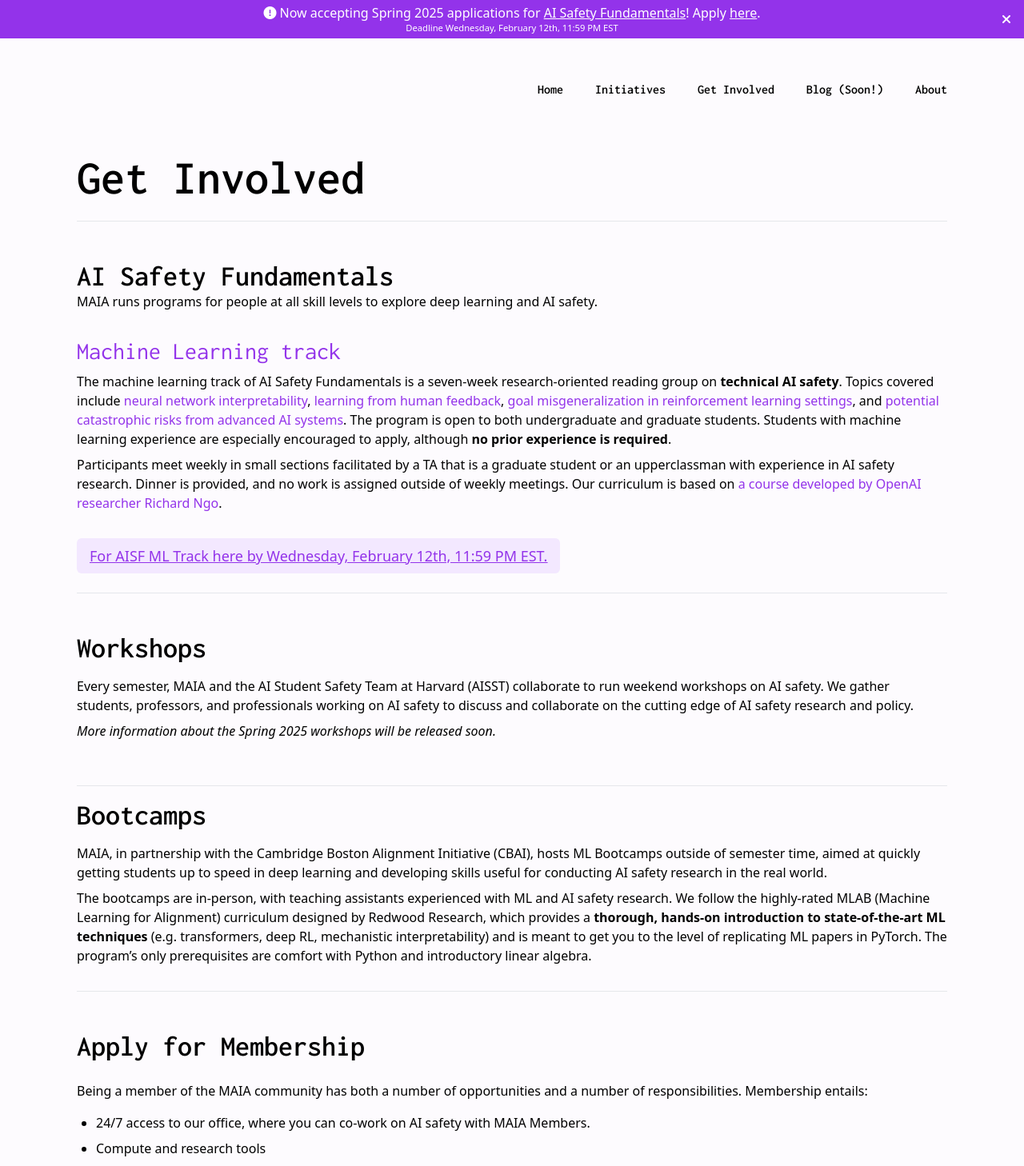
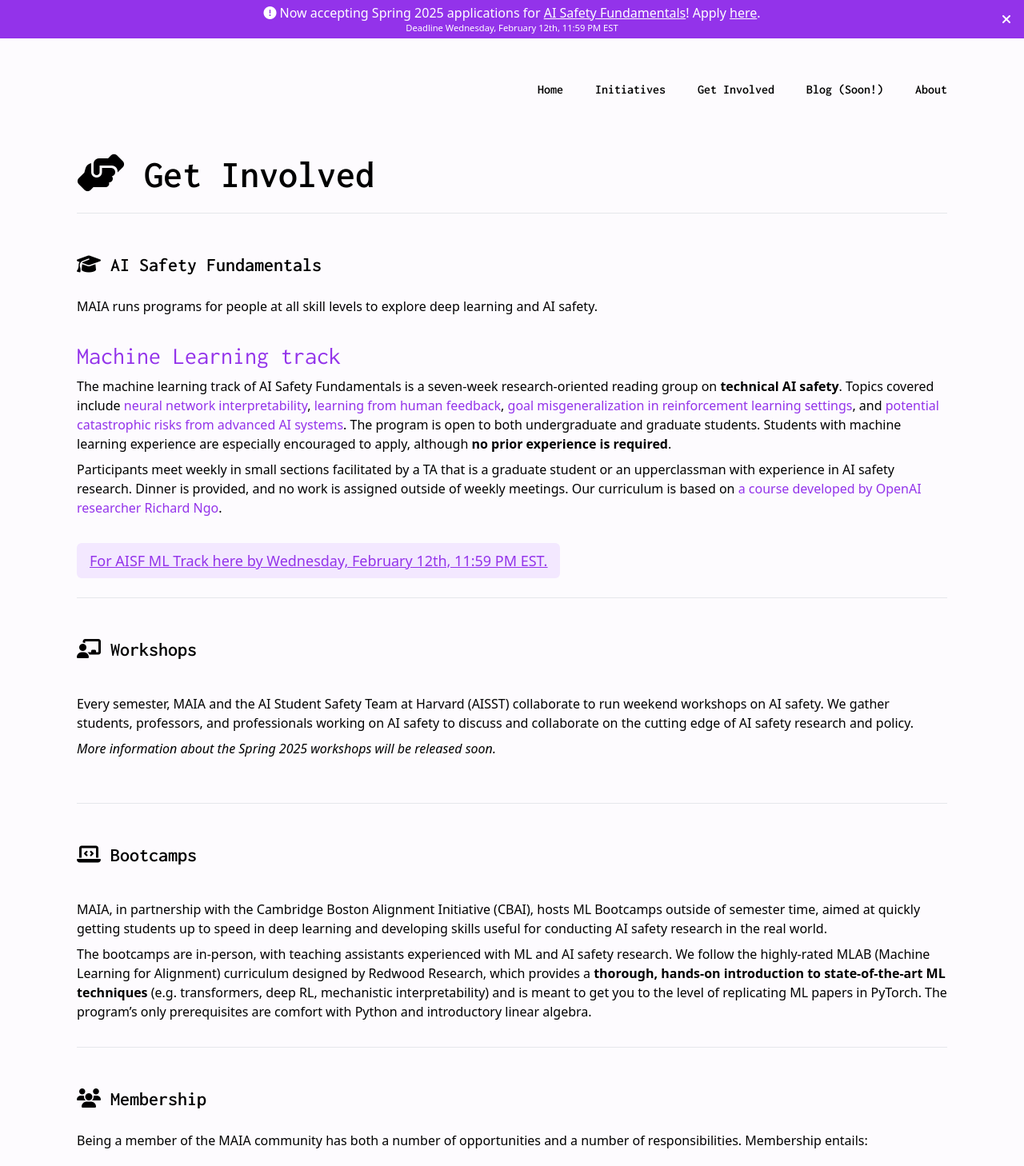
Before and after one commit to MIT-AI-Alignment/maia-website, a SvelteKit app: page /getinvolved in a window 1280 px wide. Shown: the top 1458 px of the page at 80% size. Built offline with nearby package versions, Linux system fonts and the light colour scheme.

Commit message:
feat: refactor sections in "Get Involved" for dynamic rendering

```diff
--- a/src/routes/about/+page.svelte
+++ b/src/routes/about/+page.svelte
@@ -17,8 +17,8 @@
 	<Navbar />
 	<!-- Meet the Team -->
 	<div class="px-8 md:px-24 min-h-[90vh]">
-		<h1 class="pt-48 text-6xl w-2/3 font-heading font-[550]">Meet the Team</h1>
-		<h2 class="pt-48 text-2xl font-heading font-[550]">Executive Board</h2>
+		<h1 class="pt-48 text-4xl w-2/3 font-heading font-[550]">Meet the Team</h1>
+		<h2 class="pt-12 text-2xl font-heading font-[550]">Executive Board</h2>
 		<Execs></Execs>
 		<h2 class="pt-4 text-2xl font-heading font-[550]">Advisors</h2>
 		<Advisors></Advisors>
--- a/src/routes/components/navbar.svelte
+++ b/src/routes/components/navbar.svelte
@@ -77,7 +77,8 @@
 								on:mouseenter={() => (activeDropdown = item.label)}
 								on:mouseleave={(e) => {
 									// Check if we're not moving to the dropdown content
-									const relatedTarget = e.relatedTarget instanceof HTMLElement ? e.relatedTarget : null;
+									const relatedTarget =
+										e.relatedTarget instanceof HTMLElement ? e.relatedTarget : null;
 									if (relatedTarget && !e.currentTarget.contains(relatedTarget)) {
 										activeDropdown = null;
 									}
--- a/src/routes/getinvolved/+page.svelte
+++ b/src/routes/getinvolved/+page.svelte
@@ -1,4 +1,6 @@
-<script>
+<script lang="ts">
+	import type { ComponentType } from 'svelte';
+
 	import Membership from './Membership.svelte';
 
 	import Footer from '../components/footer.svelte';
@@ -9,6 +11,68 @@
 	import Workshops from './Workshops.svelte';
 	import Calendar from './Calendar.svelte';
 	import { CONFIG } from '$lib/config';
+
+	type SectionContent = {
+		component: ComponentType | null;
+		customContent?: boolean;
+		render?: () => {
+			html: string;
+			components: {
+				showML: boolean;
+				showGov: boolean;
+			};
+		};
+	};
+
+	type Section = {
+		id: string;
+		title: string;
+		icon: string;
+		content: () => SectionContent;
+	};
+
+	const sections: Section[] = [
+		{
+			id: 'aisf',
+			title: 'AI Safety Fundamentals',
+			icon: 'fa-solid fa-graduation-cap',
+			content: () => ({
+				component: null,
+				customContent: true,
+				render: () => ({
+					html: '<p>MAIA runs programs for people at all skill levels to explore deep learning and AI safety.</p>',
+					components: {
+						showML: CONFIG.aisf_ml.visible,
+						showGov: CONFIG.aisf_gov.visible
+					}
+				})
+			})
+		},
+		{
+			id: 'workshops',
+			title: 'Workshops',
+			icon: 'fa-solid fa-chalkboard-user',
+			content: () => ({ component: Workshops })
+		},
+		{
+			id: 'bootcamps',
+			title: 'Bootcamps',
+			icon: 'fa-solid fa-laptop-code',
+			content: () => ({ component: Bootcamps })
+		},
+		{
+			id: 'membership',
+			title: 'Membership',
+			icon: 'fa-solid fa-users',
+			content: () => ({ component: Membership })
+		},
+		{
+			id: 'calendar',
+			title: 'Calendar',
+			icon: 'fa-regular fa-calendar',
+			content: () => ({ component: Calendar })
+		}
+	];
 </script>
 
 <svelte:head>
@@ -23,39 +87,35 @@
 <main class="min-h-screen bg-maia_white dark:bg-maia_black dark:text-maia_white">
 	<Navbar />
 	<div class="px-8 md:px-24">
-		<h1 class="pt-48 text-6xl w-2/3 font-heading font-[550]">Get Involved</h1>
+		<h1 class="pt-48 text-4xl md:text-4xl lg:text-5xl w-full md:w-4/5 font-heading font-[550]">
+			<i class="fa-solid fa-hands-helping"></i> Get Involved
+		</h1>
 		<br />
 		<hr />
-		<section id="aisf">
-			<h2 class="pt-12 text-4xl font-heading font-[550]">AI Safety Fundamentals</h2>
-			<p>MAIA runs programs for people at all skill levels to explore deep learning and AI safety.</p>
-			{#if CONFIG.aisf_ml.visible}
+
+		{#each sections as section}
+			<section id={section.id}>
+				<h2 class="pt-12 text-2xl font-heading font-[550]">
+					<i class={section.icon}></i>
+					{section.title}
+				</h2>
+				<br />
+
+				{#if section.content().customContent}
+					{@html section.content().render().html}
+					{#if section.content().render().components.showML}
 						<Aisfml />
 					{/if}
-			{#if CONFIG.aisf_gov.visible}
+					{#if section.content().render().components.showGov}
 						<AisfGov />
+					{/if}
+				{:else}
+					<svelte:component this={section.content().component} />
 				{/if}
 			</section>
 			<br />
 			<hr />
-		<section id="workshops">
-			<Workshops></Workshops>
-		</section>
-		<br />
-		<hr />
-		<section id="bootcamps">
-			<Bootcamps></Bootcamps>
-		</section>
-		<br />
-		<hr />
-		<section id="membership">
-			<Membership></Membership>
-		</section>
-		<br />
-		<hr />
-		<section id="calendar">
-			<Calendar />
-		</section>
+		{/each}
 	</div>
 	<Footer></Footer>
 </main>
--- a/src/routes/getinvolved/Bootcamps.svelte
+++ b/src/routes/getinvolved/Bootcamps.svelte
@@ -1,5 +1,4 @@
 <section>
-	<h2 class="pt-4 text-4xl font-heading font-[550]">Bootcamps</h2>
 	<p class="mt-4">
 		MAIA, in partnership with the Cambridge Boston Alignment Initiative (<a
 			href="https://www.cbai.ai/">CBAI</a
--- a/src/routes/getinvolved/Calendar.svelte
+++ b/src/routes/getinvolved/Calendar.svelte
@@ -3,8 +3,6 @@
 </script>
 
 <div>
-	<h2 class="pt-12 text-4xl font-heading font-[550]">Upcoming Events</h2>
-	<br />
 	Stay up to date with the happenings of MAIA by adding the calendar below or signing up for our mailing
 	list.
 	<br />
--- a/src/routes/getinvolved/Membership.svelte
+++ b/src/routes/getinvolved/Membership.svelte
@@ -10,8 +10,6 @@
 </script>
 
 <div>
-			<h2 class="pt-12 text-4xl font-heading font-[550]">Apply for Membership</h2>
-			<br />
 			<p>
 				Being a member of the MAIA community has both a number of opportunities and a number of
 				responsibilities. Membership entails:
--- a/src/routes/getinvolved/Workshops.svelte
+++ b/src/routes/getinvolved/Workshops.svelte
@@ -1,5 +1,4 @@
 <section>
-	<h2 class="pt-12 text-4xl font-heading font-[550]">Workshops</h2>
 	<h3 class="pt-4">
 		Every semester, MAIA and the AI Student Safety Team at Harvard (<a href="http://haist.ai"
 			>AISST</a
```
Lines whose indentation alone changed are shown as unchanged.
